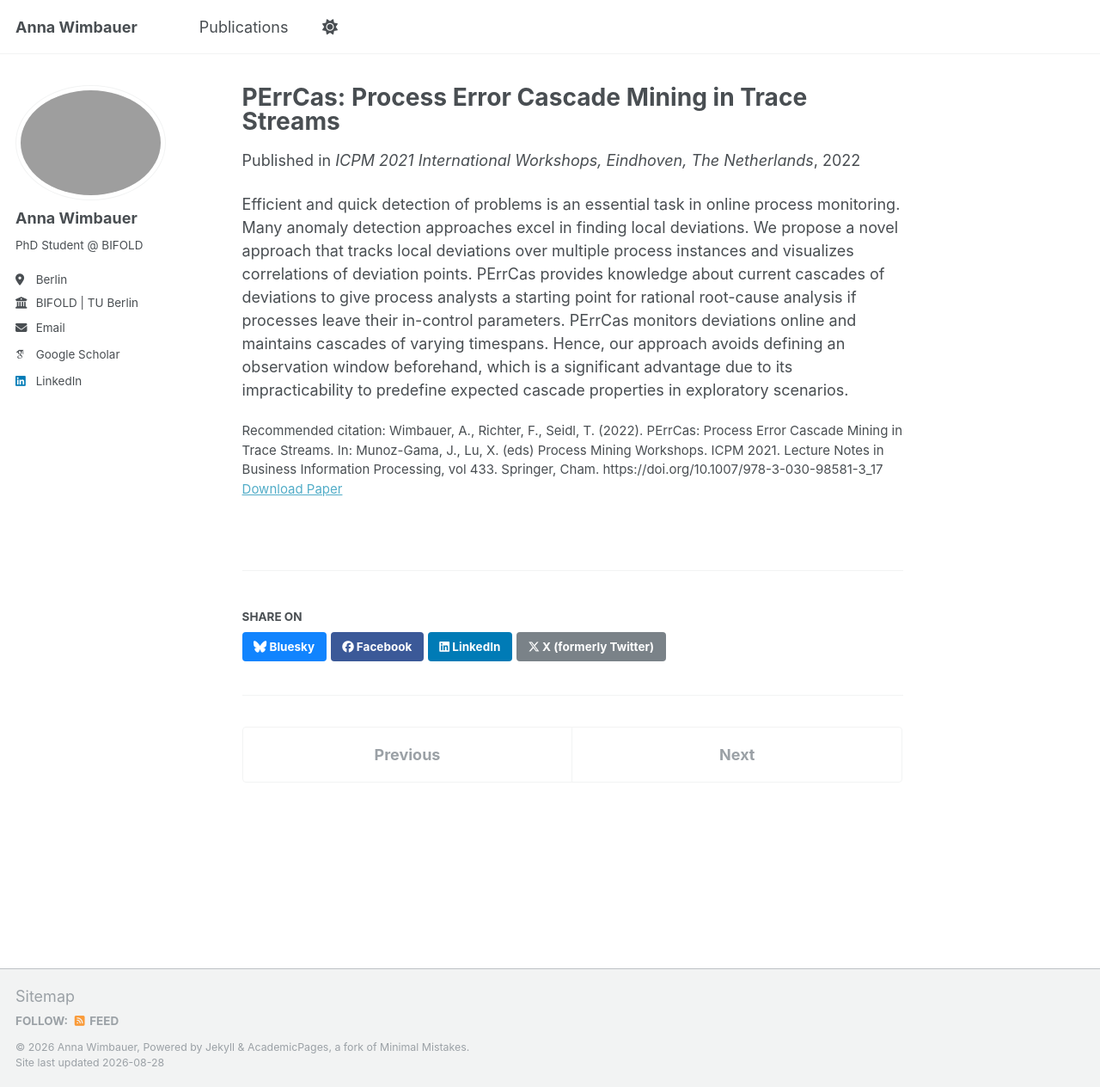
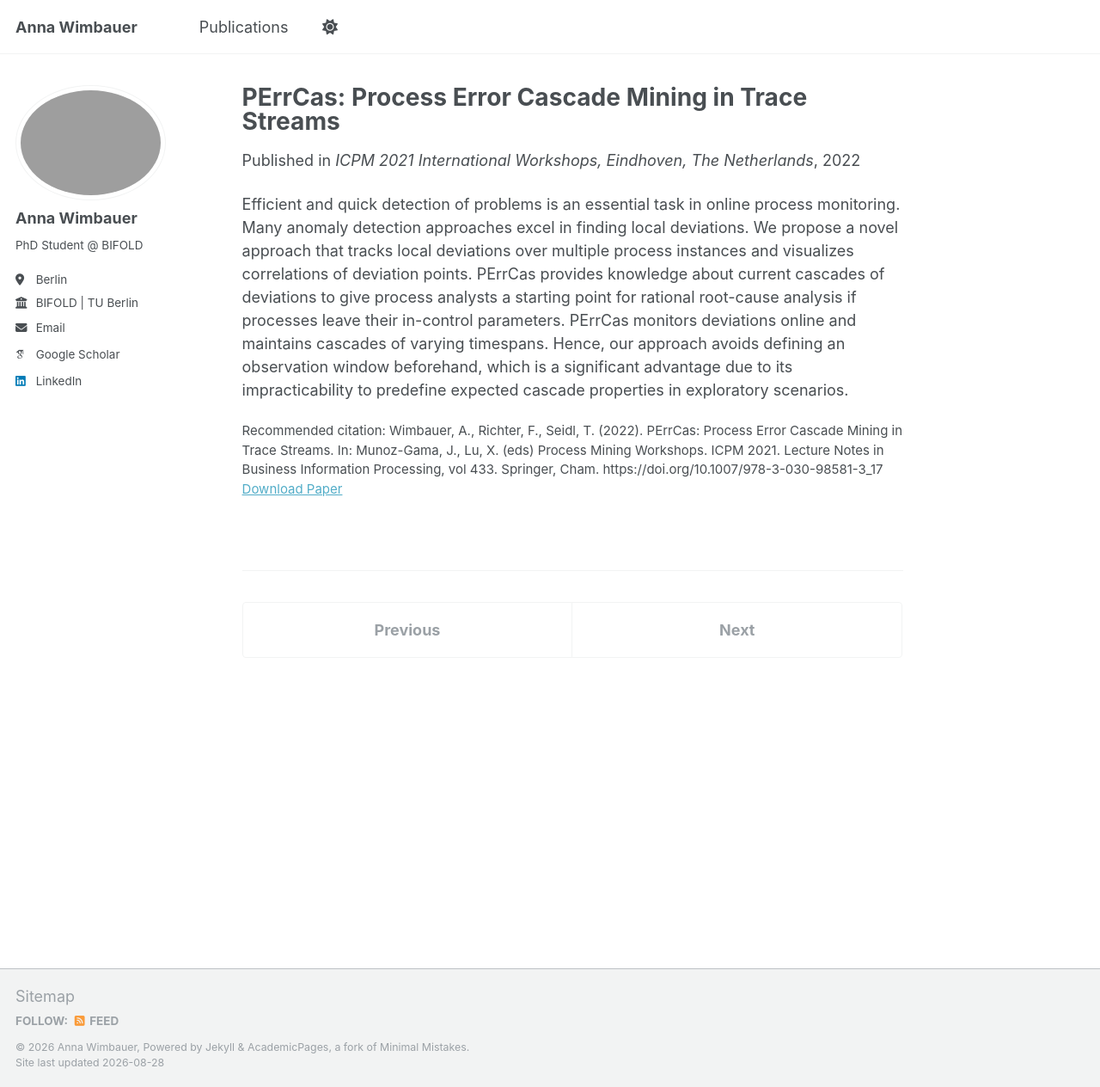
Before and after one commit to annawimbauer/annawimbauer.github.io, a Jekyll site: the page built from _publications/2022-03-24-Perrcas-1.md, in a window 1280 px wide and 1264 px high. Shown: the whole window at 86% size. Built offline with Jekyll 4.4.1, drawn with Linux system fonts in a browser that asks for light colours; some web fonts are replaced; a script that is not in the unit is left out.

Commit message:
remove social button

```diff
--- a/_config.yml
+++ b/_config.yml
@@ -233,7 +233,6 @@
       author_profile: true
       read_time: true
       comments: true
-      share: true
       related: true
   # _pages
   - scope:
@@ -249,7 +248,6 @@
     values:
       layout: single
       author_profile: true
-      share: true
       comments: true
   # _portfolio
   #- scope:
@@ -258,7 +256,6 @@
   #  values:
   #    layout: single
   #    author_profile: true
-  #    share: true
   #    comment: true
   # _talks
   #- scope:
@@ -267,7 +264,6 @@
   #  values:
   #    layout: talk
   #    author_profile: true
-  #    share: true
 
 
 # Sass/SCSS
--- a/_includes/social-share.html
+++ /dev/null
@@ -1,15 +0,0 @@
-{% include base_path %}
-
-<section class="page__share">
-  {% if site.data.ui-text[site.locale].share_on_label %}
-    <h4 class="page__share-title">{{ site.data.ui-text[site.locale].share_on_label | default: "Share on" }}</h4>
-  {% endif %}
-
-  <a href="https://bsky.app/intent/compose?text={{ base_path }}{{ page.url }}" class="btn btn--bluesky" title="{{ site.data.ui-text[site.locale].share_on_label | default: 'Share on' }} Bluesky"><i class="fab fa-bluesky" aria-hidden="true"></i><span> Bluesky</span></a>
-
-  <a href="https://www.facebook.com/sharer/sharer.php?u={{ base_path }}{{ page.url }}" class="btn btn--facebook" title="{{ site.data.ui-text[site.locale].share_on_label | default: 'Share on' }} Facebook"><i class="fab fa-facebook" aria-hidden="true"></i><span> Facebook</span></a>
-
-  <a href="https://www.linkedin.com/shareArticle?mini=true&url={{ base_path }}{{ page.url }}" class="btn btn--linkedin" title="{{ site.data.ui-text[site.locale].share_on_label | default: 'Share on' }} LinkedIn"><i class="fab fa-linkedin" aria-hidden="true"></i><span> LinkedIn</span></a>
-
-  <a href="https://x.com/intent/post?text={{ base_path }}{{ page.url }}" class="btn btn--x" title="{{ site.data.ui-text[site.locale].share_on_label | default: 'Share on' }} X"><i class="fab fa-x-twitter" aria-hidden="true"></i><span> X (formerly Twitter)</span></a>
-</section>
--- a/_layouts/single.html
+++ b/_layouts/single.html
@@ -83,8 +83,6 @@
         {% include page__taxonomy.html %}
       </footer>
 
-      {% if page.share %}{% include social-share.html %}{% endif %}
-
       {% include post_pagination.html %}
     </div>
 
--- a/_sass/layout/_base.scss
+++ b/_sass/layout/_base.scss
@@ -356,7 +356,6 @@
    @media print {
     .masthead,
     .toc,
-    .page__share,
     .page__related,
     .ads,
     .page__footer {
--- a/_sass/layout/_navigation.scss
+++ b/_sass/layout/_navigation.scss
@@ -160,7 +160,6 @@
 
 .page__content + .pagination,
 .page__meta + .pagination,
-.page__share + .pagination,
 .page__comments + .pagination {
   margin-top: 2em;
   padding-top: 2em;
--- a/_sass/layout/_page.scss
+++ b/_sass/layout/_page.scss
@@ -27,8 +27,7 @@
     @include full();
 
     .page__content,
-    .page__meta,
-    .page__share {
+    .page__meta {
       @include full();
     }
   }
@@ -190,36 +189,6 @@
     text-decoration: none;
   }
 }
-
-/*
-   Social sharing
-   ========================================================================== */
-
-.page__share {
-  margin-top: 2em;
-  padding-top: 1em;
-  border-top: 1px solid var(--global-border-color);
-
-  @include breakpoint(max-width $small) {
-    .btn span {
-      border: 0;
-      clip: rect(0 0 0 0);
-      height: 1px;
-      margin: -1px;
-      overflow: hidden;
-      padding: 0;
-      position: absolute;
-      width: 1px;
-    }
-  }
-}
-
-.page__share-title {
-  margin-bottom: 10px;
-  font-size: $type-size-6;
-  text-transform: uppercase;
-}
-
 
 /*
    Page meta
```
